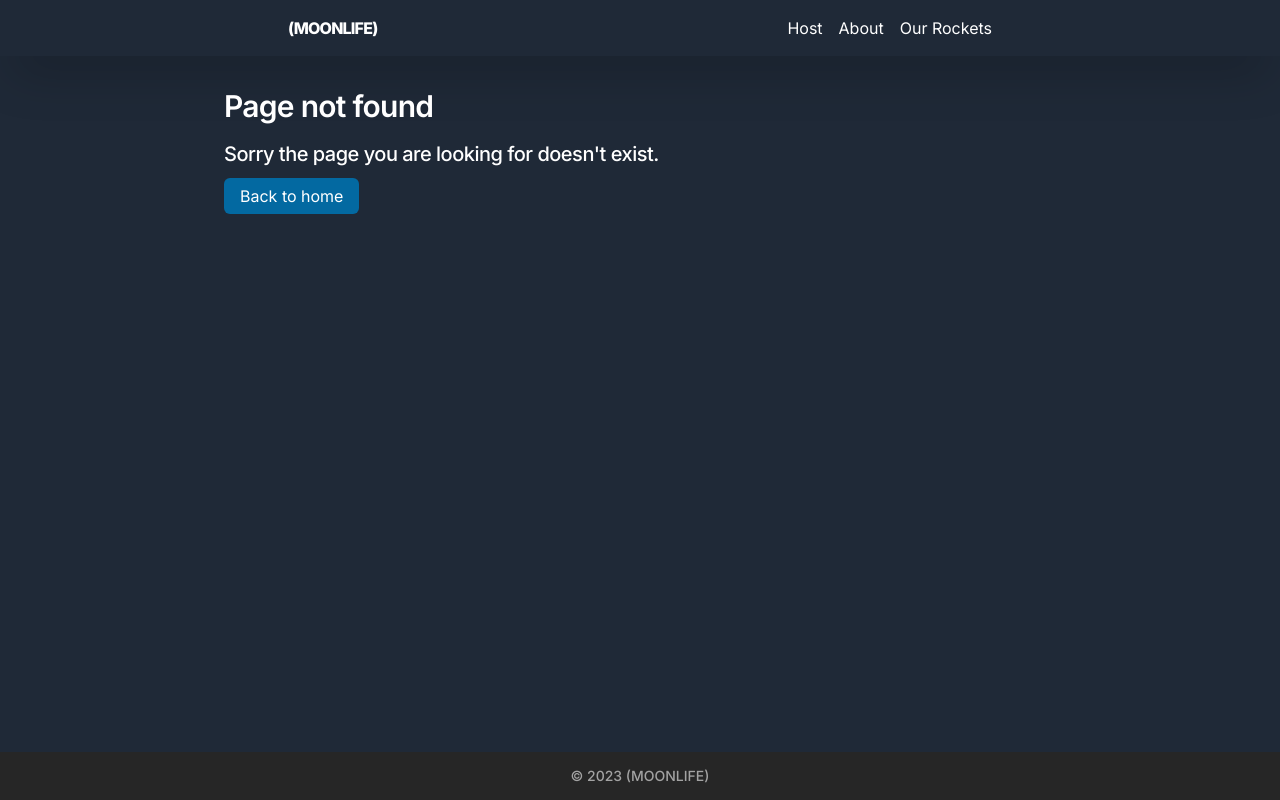
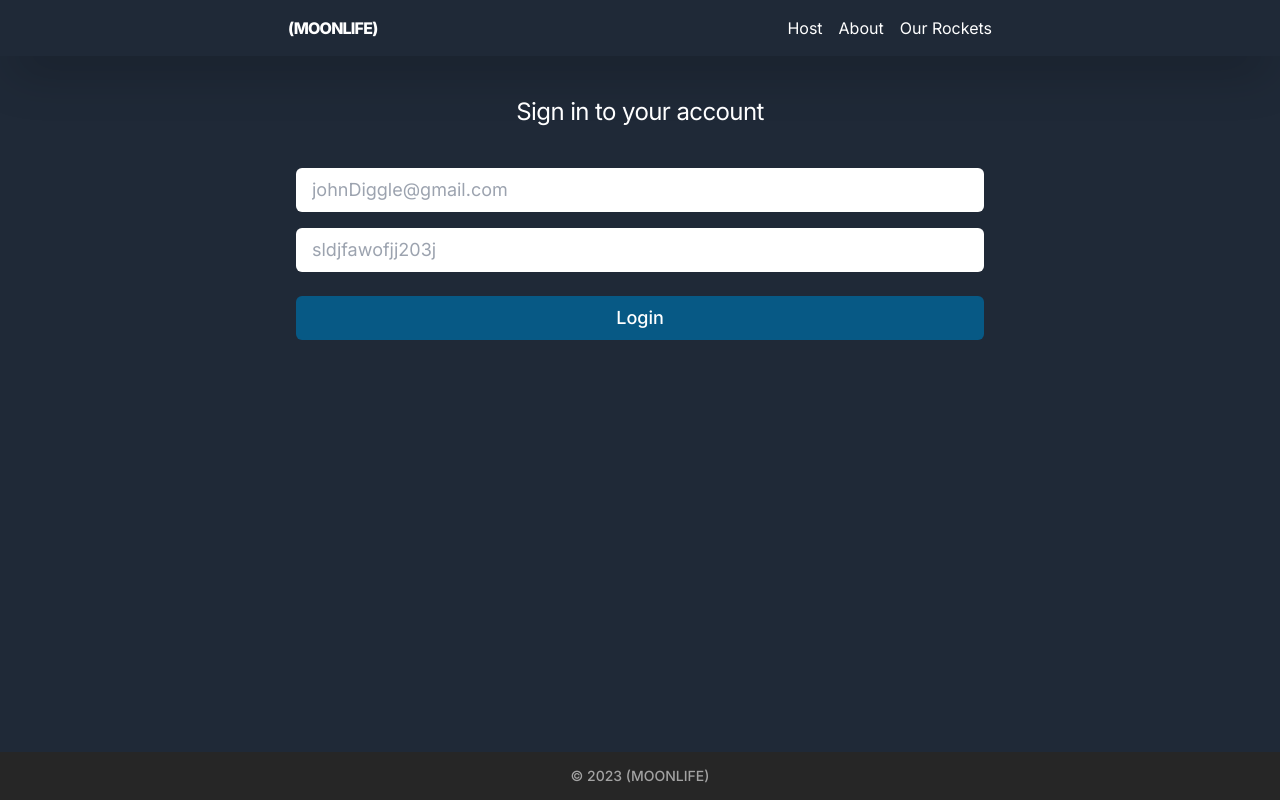
Before and after one commit to Yared-Betemariam/moon-life, a React (Vite) app: page /login in a window 1280 px wide. Before the commit this address had no page. Built offline with nearby package versions, Linux system fonts and the light colour scheme.

Commit message:
login page basics

```diff
--- a/src/App.css
+++ b/src/App.css
@@ -618,6 +618,14 @@ video {
   margin-top: 1rem;
 }
 
+.ml-4{
+  margin-left: 1rem;
+}
+
+.mr-4{
+  margin-right: 1rem;
+}
+
 .flex{
   display: flex;
 }
@@ -674,16 +682,16 @@ video {
   max-width: 48rem;
 }
 
+.max-w-4xl{
+  max-width: 56rem;
+}
+
 .max-w-\[12rem\]{
   max-width: 12rem;
 }
 
 .max-w-\[228px\]{
   max-width: 228px;
-}
-
-.max-w-4xl{
-  max-width: 56rem;
 }
 
 .flex-1{
@@ -738,8 +746,17 @@ video {
   border-width: 1px;
 }
 
+.border-2{
+  border-width: 2px;
+}
+
 .border-solid{
   border-style: solid;
+}
+
+.border-sky-800{
+  --tw-border-opacity: 1;
+  border-color: rgb(7 89 133 / var(--tw-border-opacity));
 }
 
 .border-white{
@@ -790,6 +807,10 @@ video {
 .bg-sky-900{
   --tw-bg-opacity: 1;
   background-color: rgb(12 74 110 / var(--tw-bg-opacity));
+}
+
+.bg-transparent{
+  background-color: transparent;
 }
 
 .bg-white{
@@ -960,6 +981,16 @@ video {
   color: rgb(255 255 255 / var(--tw-text-opacity));
 }
 
+.text-sky-800{
+  --tw-text-opacity: 1;
+  color: rgb(7 89 133 / var(--tw-text-opacity));
+}
+
+.text-sky-900{
+  --tw-text-opacity: 1;
+  color: rgb(12 74 110 / var(--tw-text-opacity));
+}
+
 .underline{
   text-decoration-line: underline;
 }
--- a/src/App.jsx
+++ b/src/App.jsx
@@ -17,11 +17,13 @@ import HostRocktePhotos from './pages/host/HostRocktePhotos'
 import HostRocketDetails from './pages/host/HostRocketDetails'
 import PageNotFound from './pages/PageNotFound'
 import Error from './Error'
+import Login from './pages/Login'
 
 const router = createBrowserRouter(createRoutesFromElements(
   <Route path='/' element={<Layout /> }>
     <Route index element={<Home />}/>
     <Route path='about' element={<About />}/>
+    <Route path='login' element={<Login />}/>
     <Route path='rockets' element={<Rockets />} errorElement={<Error />} loader={rocketsLoader}/>
     <Route path='rockets/:id' element={<RocketDetail />}/>
 
--- a/src/pages/Home.jsx
+++ b/src/pages/Home.jsx
@@ -8,7 +8,8 @@ const Home = () => {
       <article className=' max-w-3xl mx-auto'>
         <h1 className='text-4xl font-bold z-10'>You decide where to go. we take care of shipping.</h1>
         <p className='my-4 z-10 mb-10'>Lorem ipsum dolor, sit amet consectetur adipisicing elit. Id a provident eaque, molestiae, reprehe</p>
-        <Link className='z-10 px-8 text-center py-3 bg-sky-800 rounded-md shadow-md font-semibold text-md' to='/rockets'>Find your Rocket</Link>
+        <Link className='z-10 px-8 text-center py-3 bg-sky-800 rounded-md shadow-md font-semibold text-md mr-4' to='rockets'>Find your Rocket</Link>
+        <Link className='z-10 px-8 text-center py-3 bg-white text-sky-800 rounded-md shadow-md font-semibold text-md' to='login'>Login</Link>
       </article>
     </main>
   )
--- /dev/null
+++ b/src/pages/Login.jsx
@@ -0,0 +1,30 @@
+import React, { useState } from 'react'
+
+const Login = () => {
+  const [loginFormData, setLoginFormData] = useState({email: '', passwork: ''})
+
+  function handleSubmit(e){
+    e.preventDefault()
+  }
+  function handleChange(e){
+    const {value, name} = e.target
+    setLoginFormData(prev => ({
+      ...prev,
+      [name]: value
+    }))
+  }
+  return (
+    <main className='flex flex-1'>
+      <article className='max-w-3xl mx-auto w-full flex flex-col p-6'>
+        <h1 className='text-2xl my-4 tracking-tight text-center'>Sign in to your account</h1>
+        <form className='flex flex-col p-4' onSubmit={handleSubmit}>
+          <input className='rounded-md my-2 text-sky-900 px-4 py-2 text-lg' name='email' onChange={handleChange} placeholder='johnDiggle@gmail.com' value={loginFormData.email} type="text" />
+          <input type="password"  className='rounded-md my-2 text-sky-900 px-4 py-2 text-lg' name='password' onChange={handleChange} placeholder='sldjfawofjj203j' value={loginFormData.password} />
+          <button className='bg-sky-800 py-2 rounded-md my-4 text-lg font-medium'>Login</button>
+        </form>
+      </article>
+    </main>
+  )
+}
+
+export default Login
```
